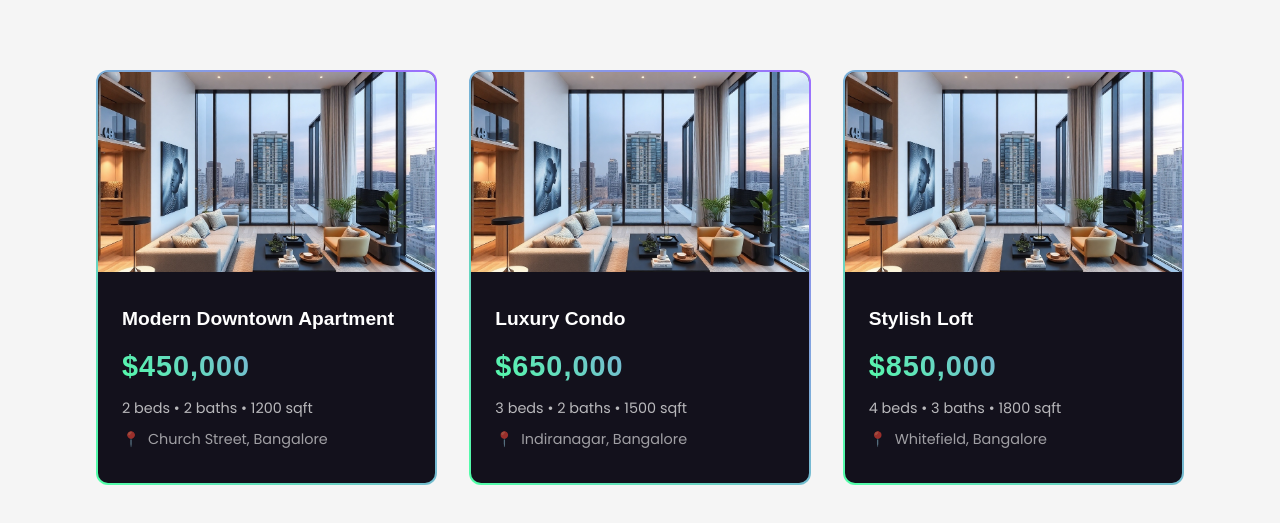
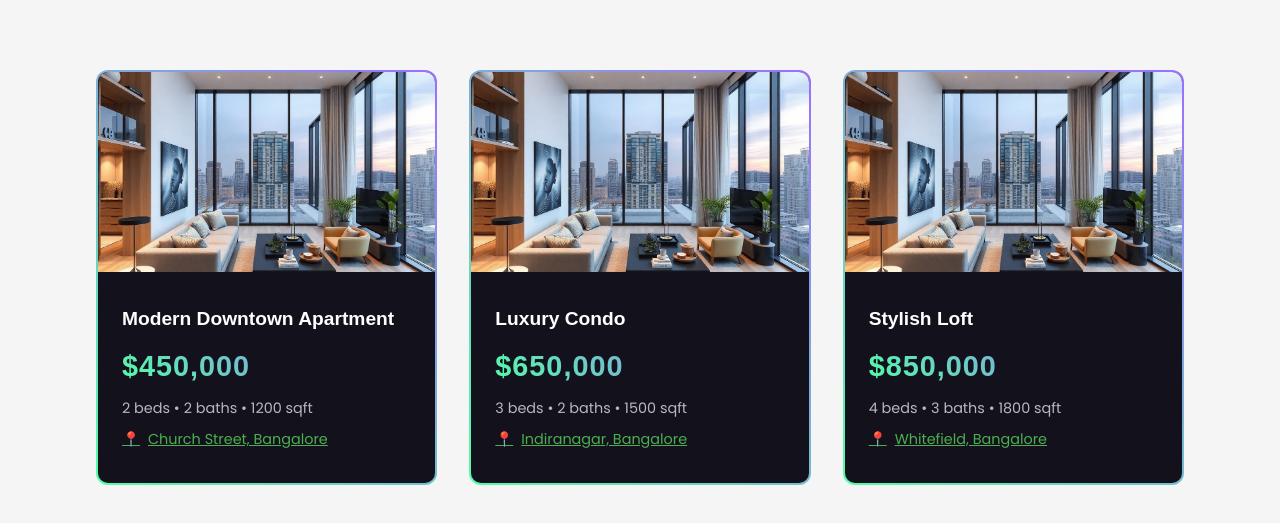
Before and after one commit to karthikeyanrao/metahive, a React (Create React App) app: page /properties in a window 1280 px wide. Shown: the part 831-1354 px from the top of the page. Built offline with nearby package versions, Linux system fonts and the light colour scheme; no server answers; the HTML template or start-up script is replaced by a standard one.

Commit message:
Update PropertyList.js

```diff
--- a/src/PropertyList.js
+++ b/src/PropertyList.js
@@ -7,8 +7,8 @@ import image1 from './home.png';
 import './PropertyList.css';
 import ThreeBackground from './ThreeBackground';
 
-// Red marker icon
-const redMarker = new L.Icon({
+// Marker icon
+const markerIcon = new L.Icon({
   iconUrl: 'https://cdn-icons-png.flaticon.com/128/684/684908.png',
   iconSize: [30, 30],
   iconAnchor: [15, 30],
@@ -25,6 +25,7 @@ function PropertyList() {
   const [searchTerm, setSearchTerm] = useState('');
   const [priceRange, setPriceRange] = useState('all');
   const [isClient, setIsClient] = useState(false);
+  const [mapVisible, setMapVisible] = useState(null);
 
   useEffect(() => {
     setIsClient(true);
@@ -45,6 +46,10 @@ function PropertyList() {
 
     return matchesSearch && matchesPrice;
   });
+
+  const toggleMap = (id) => {
+    setMapVisible(mapVisible === id ? null : id);
+  };
 
   return (
     <>
@@ -70,7 +75,7 @@ function PropertyList() {
             <MapContainer center={[12.9716, 77.5946]} zoom={13} style={{ height: '50%', width: '40%' , marginLeft: '150px'}}>
               <TileLayer url="https://{s}.tile.openstreetmap.org/{z}/{x}/{y}.png" />
               {filteredProperties.map((property) => (
-                <Marker key={property.id} position={[property.lat, property.lng]} icon={redMarker}>
+                <Marker key={property.id} position={[property.lat, property.lng]} icon={markerIcon}>
                   <Popup>
                     <b>{property.title}</b><br />
                     {property.location}<br />
@@ -84,15 +89,32 @@ function PropertyList() {
 
         <div className="properties-grid">
           {filteredProperties.map((property) => (
-            <Link to={`/property/${property.id}`} key={property.id} className="property-card">
+            <div key={property.id} className="property-card">
               <img src={property.image} alt={property.title} />
               <div className="property-info">
                 <h3>{property.title}</h3>
                 <p className="price">${property.price.toLocaleString()}</p>
                 <p className="details">{property.bedrooms} beds • {property.bathrooms} baths • {property.area} sqft</p>
-                <p className="location">{property.location}</p>
+
+                {/* Location text toggles mini-map */}
+                <p className="location" onClick={() => toggleMap(property.id)} style={{ cursor: 'pointer', color: '#4CAF50', textDecoration: 'underline' }}>
+                   {property.location}
+                </p>
+
+                {/* Mini-map container */}
+                {mapVisible === property.id && (
+                  <div className="mini-map-container">
+                    <button className="close-btn" onClick={() => setMapVisible(null)}>✖</button>
+                    <MapContainer center={[property.lat, property.lng]} zoom={15} style={{ height: '200px', width: '100%' }}>
+                      <TileLayer url="https://{s}.tile.openstreetmap.org/{z}/{x}/{y}.png" />
+                      <Marker position={[property.lat, property.lng]} icon={markerIcon}>
+                        <Popup>{property.location}</Popup>
+                      </Marker>
+                    </MapContainer>
+                  </div>
+                )}
               </div>
-            </Link>
+            </div>
           ))}
         </div>
       </div>
```
